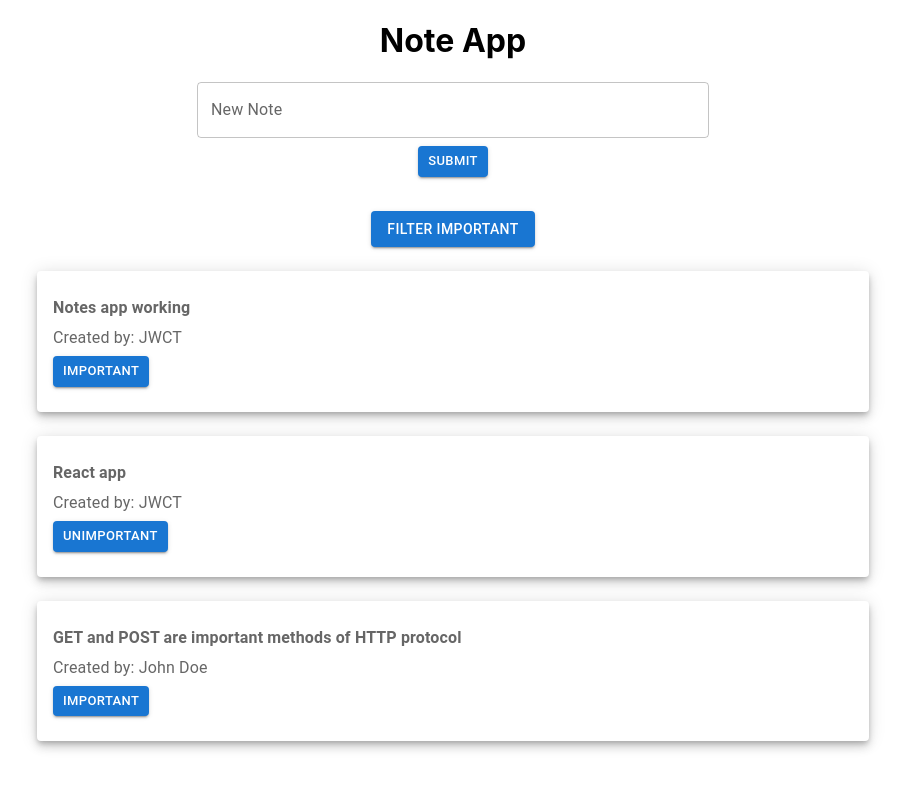
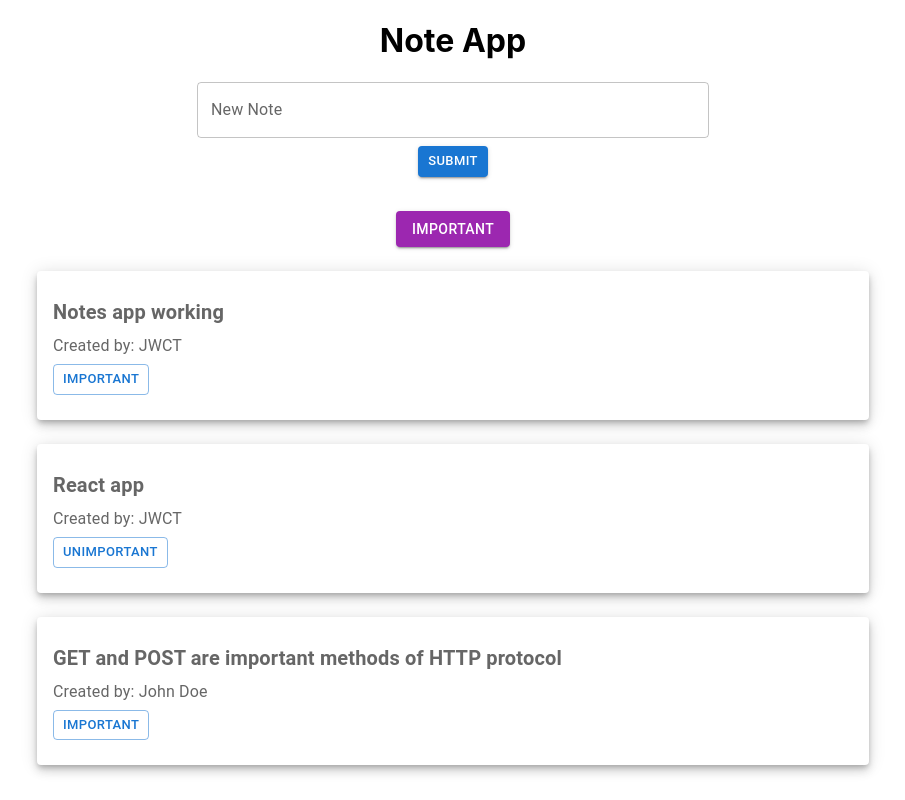
Before and after one commit to JWCTempleton/full-stack-notes-app, a React (Create React App) app in the folder notes-frontend/: page / in a window 1280 px wide. Shown: the whole page, without its empty margins (187-1092 px from the left). Built offline with nearby package versions, Linux system fonts and the light colour scheme.

Commit message:
Add json-server library with dummy note data, axios library to communicate with dummy server

```diff
--- /dev/null
+++ b/notes-frontend/db.json
@@ -0,0 +1,22 @@
+{
+  "notes": [
+    {
+      "id": 1,
+      "content": "Notes app working",
+      "important": true,
+      "user": "JWCT"
+    },
+    {
+      "id": 2,
+      "content": "React app",
+      "important": false,
+      "user": "JWCT"
+    },
+    {
+      "id": 3,
+      "content": "GET and POST are important methods of HTTP protocol",
+      "important": true,
+      "user": "John Doe"
+    }
+  ]
+}
--- a/notes-frontend/package.json
+++ b/notes-frontend/package.json
@@ -10,6 +10,7 @@
     "@testing-library/jest-dom": "^5.16.5",
     "@testing-library/react": "^13.4.0",
     "@testing-library/user-event": "^13.5.0",
+    "axios": "^1.4.0",
     "react": "^18.2.0",
     "react-dom": "^18.2.0",
     "react-scripts": "5.0.1",
@@ -38,5 +39,8 @@
       "last 1 firefox version",
       "last 1 safari version"
     ]
+  },
+  "devDependencies": {
+    "json-server": "^0.17.3"
   }
 }
--- a/notes-frontend/src/App.js
+++ b/notes-frontend/src/App.js
@@ -71,10 +71,11 @@ function App() {
       >
         <Button
           variant="contained"
+          color="secondary"
           onClick={() => setShowAll(!showAll)}
           sx={{ alignSelf: "center" }}
         >
-          {showAll ? "Filter Important" : "Show All"}
+          {showAll ? "Important" : "All"}
         </Button>
         {notesToDisplay.map((note) => {
           return <Note key={note.id} note={note} />;
--- a/notes-frontend/src/components/Note.js
+++ b/notes-frontend/src/components/Note.js
@@ -16,9 +16,12 @@ const Item = styled(Paper)(({ theme }) => ({
 const Note = ({ note }) => {
   return (
     <Item key={note.id} elevation={6}>
-      <Typography sx={{ fontWeight: "bold" }}>{`${note.content}`}</Typography>
+      <Typography
+        variant="h6"
+        sx={{ fontWeight: "bold", textAlign: "left" }}
+      >{`${note.content}`}</Typography>
       <Typography>{`Created by: ${note.user}`}</Typography>
-      <Button variant="contained" size="small">
+      <Button variant="outlined" size="small">
         {note.important ? "Important" : "Unimportant"}
       </Button>
     </Item>
```
Also changed, not shown: 1 other file (tests, documents, lock files or other folders).
